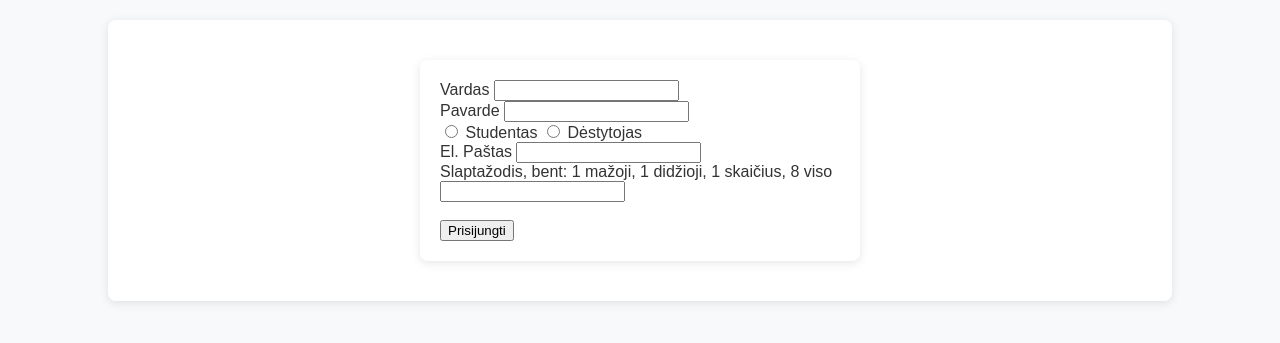
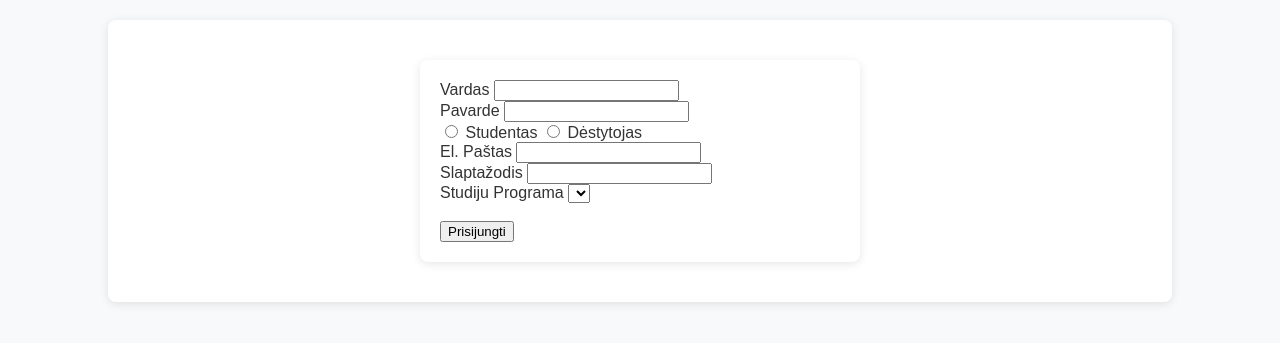
Before and after one commit to TautvisStan/Antras-Tarpinis, a Flask app: page /register in a window 1280 px wide. Shown: the part 152-495 px from the top of the page. Run offline with Flask 3, Linux system fonts and the light colour scheme; lists and menus that the app fills with data are empty; some libraries are stand-ins or nearby versions.

Commit message:
Praplėsta registracija ir prisijungimas

```diff
--- a/forms/loginForma.py
+++ b/forms/loginForma.py
@@ -4,5 +4,5 @@ from wtforms_sqlalchemy import fields
 
 class LoginForma(FlaskForm):
     el_pastas = EmailField("El. Paštas", [validators.InputRequired()])
-    slaptazodis = PasswordField("Slaptažodis, bent: 1 mažoji, 1 didžioji, 1 skaičius, 8 viso", [validators.InputRequired()])
+    slaptazodis = PasswordField("Slaptažodis", [validators.InputRequired()])
     submit = SubmitField("Prisijungti")
--- a/forms/registerForma.py
+++ b/forms/registerForma.py
@@ -1,11 +1,14 @@
 from flask_wtf import FlaskForm
 from wtforms import SelectField, StringField, IntegerField, DateTimeLocalField, SubmitField, validators, PasswordField, EmailField, RadioField
 from wtforms_sqlalchemy import fields
+
+from services.studiju_programa_actions import view_studiju_programa
 
 class RegisterForma(FlaskForm):
     vardas = StringField("Vardas", [validators.InputRequired()])
     pavarde = StringField("Pavarde", [validators.InputRequired()])
     el_pastas = EmailField("El. Paštas", [validators.InputRequired()])
-    slaptazodis = PasswordField("Slaptažodis, bent: 1 mažoji, 1 didžioji, 1 skaičius, 8 viso", [validators.InputRequired()])
-    vaidmuo = RadioField("Vaidmuo", [validators.InputRequired()], choices=["Studentas", "Dėstytojas"], )
+    slaptazodis = PasswordField("Slaptažodis", [validators.InputRequired()])
+    vaidmuo = RadioField("Vaidmuo", [validators.InputRequired()], choices=["Studentas", "Dėstytojas"])
+    studiju_programa = fields.QuerySelectField("Studiju Programa", query_factory=lambda: view_studiju_programa(), get_label='pavadinimas')
     submit = SubmitField("Prisijungti")
--- /dev/null
+++ b/routes/index_routes.py
@@ -0,0 +1,6 @@
+from flask import flash, render_template, request, url_for
+
+def init_index_routes(app):
+    @app.route('/index')
+    def index():
+        return render_template("index.html")
--- a/routes/login_routes.py
+++ b/routes/login_routes.py
@@ -8,7 +8,7 @@ import re
 
 
 def init_login_routes(app):
-    el_pasto_regex = r"^\S+@\S+\.\S+$"  #TODO regex patikrinimas slaptazodziui
+    el_pasto_regex = r"^\S+@\S+\.\S+$"
     pass_regex = r"^(?=.*\d)(?=.*[a-z])(?=.*[A-Z]).{8,}$"
 
     @login_manager.unauthorized_handler
@@ -31,7 +31,8 @@ def init_login_routes(app):
                     prisijunges = Prisijunges(vartotojas.vaidmuo)
                     prisijunges.id = vartotojas.id
                     flask_login.login_user(prisijunges)
-                    return redirect(url_for('protected'))   #TODO
+                    flash("Sėkmingai prisijungta")
+                    return redirect(url_for('protected'))   #TODO paskirstyti pagal roles (studentas.html, destytojas.html, admin.html)
 
             flash("Blogas prisijungimas!")
 
@@ -49,32 +50,29 @@ def init_login_routes(app):
                 slaptazodis = form.slaptazodis.data
                 if re.match(pass_regex, slaptazodis):
                     slaptazodis_hash = reg_pr.gauti_slapt_hash(slaptazodis)
-                    vaidmuo = form.vaidmuo.data #TODO
-                    print(vaidmuo)
-                    reg_pr.registruoti_vartotoja(vardas, pavarde, el_pastas, slaptazodis_hash, vaidmuo)
-                    return "uzregistruotas"  #TODO
+                    vaidmuo = form.vaidmuo.data
+                    studiju_programa = form.studiju_programa.data.id
+                    reg_pr.registruoti_vartotoja(vardas, pavarde, el_pastas, slaptazodis_hash, vaidmuo, studiju_programa)
+                    flash("Užregistruota!")
+                    return redirect(url_for("index"))  #TODO
+                else:
+                    flash("Blogas slaptažodis! Turi būti bent: 1 mažoji, 1 didžioji, 1 skaičius, 8 viso")
+            else:
 
-                flash("Blogas slaptažodis! Turi būti bent: 1 mažoji, 1 didžioji, 1 skaičius, 8 viso")
-
-            flash("Blogas el. pašto adresas!")
+                flash("Blogas el. pašto adresas!")
 
         return render_template("register_forma.html", form=form)
 
 
-    @app.route("/test")
-    def test():
-        if flask_login.current_user.is_authenticated:
-            return str(flask_login.current_user.vaidmuo)
-        return "neprisijunges"
-
     @app.route('/protected')    #TODO
     @flask_login.login_required
     def protected():
-        return 'Logged in as: ' + str(flask_login.current_user.id) + " " + str(flask_login.current_user.vaidmuo)
+        return 'Logged in as: ' + str(flask_login.current_user.id) + " " + flask_login.current_user.vaidmuo
 
 
-    @app.route('/logout')   #TODO
+    @app.route('/logout')
     @flask_login.login_required
     def logout():
         flask_login.logout_user()
-        return 'Logged out'
+        flash("Atsijungta!")
+        return redirect(url_for('index'))
--- a/services/registracija_prisijungimas_actions.py
+++ b/services/registracija_prisijungimas_actions.py
@@ -1,3 +1,4 @@
+import flask_login
 from extensions import login_manager, db
 from models.vartotojas import Vartotojas
 from sqlalchemy import select
@@ -26,8 +27,8 @@ def prijungti_vartotoja(vartotojas):
     prisijunges.id = vartotojas.id
     return prisijunges
 
-def registruoti_vartotoja(vardas, pavarde, el_pastas, slapt_hash, vaidmuo):
-    vartotojas = Vartotojas(vardas=vardas, pavarde=pavarde, el_pastas=el_pastas, password_hash=slapt_hash, vaidmuo=vaidmuo)
+def registruoti_vartotoja(vardas, pavarde, el_pastas, slapt_hash, vaidmuo, studiju_programa):
+    vartotojas = Vartotojas(vardas=vardas, pavarde=pavarde, el_pastas=el_pastas, password_hash=slapt_hash, vaidmuo=vaidmuo, studiju_programa_id=studiju_programa)
     db.session.add(vartotojas)
     db.session.commit()
 
@@ -49,4 +50,9 @@ def patikrinti_slapt_hash(slaptazodis, slaptazodis_hash):
     return pbkdf2_sha256.verify(slaptazodis, slaptazodis_hash)
 
 def ar_prisijunges():
-    return
+    return flask_login.current_user.is_authenticated
+
+def gauti_prisijungusio_vaidmeni():
+    if ar_prisijunges():
+        return flask_login.current_user.vaidmuo
+    return "Neprisijungęs"
--- a/templates/register_forma.html
+++ b/templates/register_forma.html
@@ -30,6 +30,10 @@
             {{ form.slaptazodis.label() }}
             {{ form.slaptazodis() }}
           </div>
+          <div class="form-group">
+            {{ form.studiju_programa.label()}}
+            {{ form.studiju_programa()}}
+          </div>
         <br>
         <div class="form-group">
           {{form.submit()}}
```
